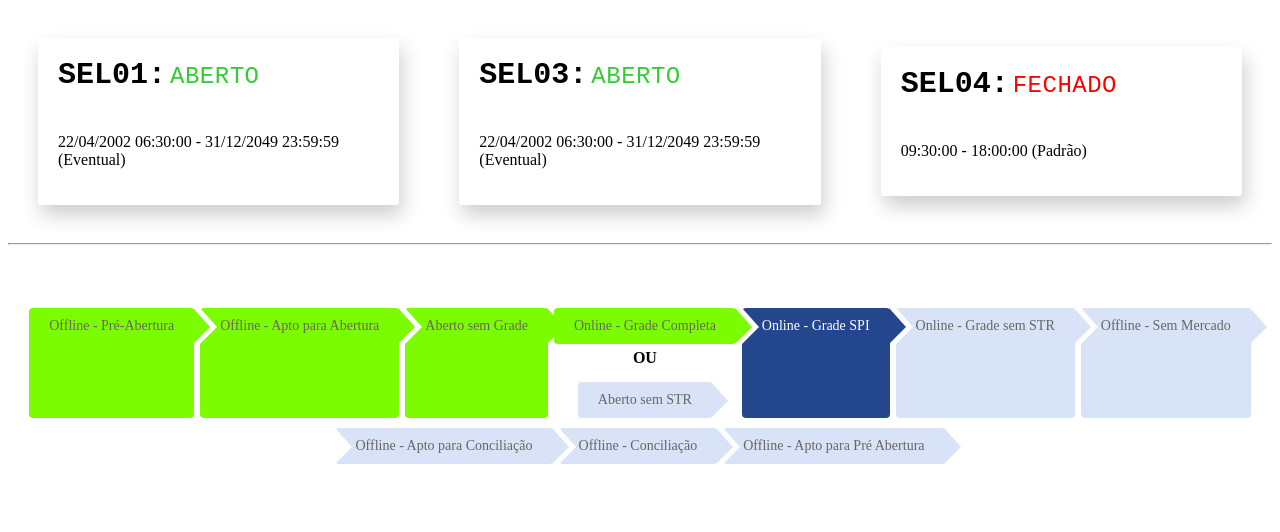
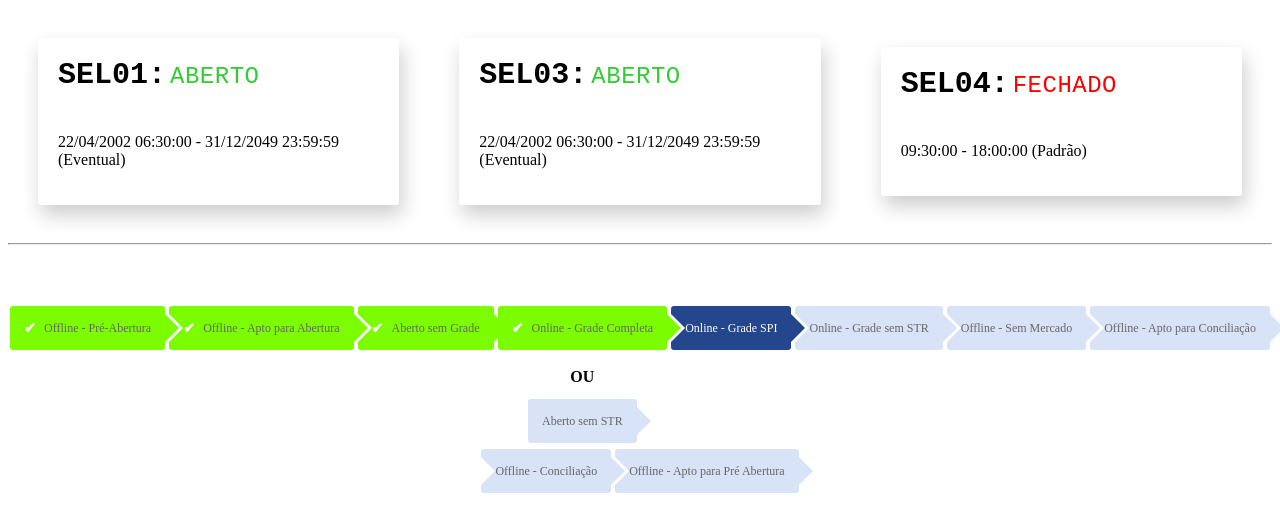
Before and after one commit to fjuncal/selic-status-poc, an Angular app: page / in a window 1280 px wide. Shown: the top 532 px of the page. Built offline with nearby package versions, Linux system fonts and the light colour scheme.

Commit message:
Melhorando um pouco mais ainda falta corrigir o layout

```diff
--- a/src/app/selic-status/componentes/ciclo-vida/ciclo-vida.component.scss
+++ b/src/app/selic-status/componentes/ciclo-vida/ciclo-vida.component.scss
@@ -14,7 +14,7 @@
   position: relative;
 }
 
-/* Mantém os steps alinhados corretamente */
+/* 🔥 Mantém os steps alinhados corretamente sem perder a estrutura original */
 .arrow-steps {
   display: flex;
   flex-wrap: wrap;
@@ -23,39 +23,45 @@
   position: relative;
 }
 
-/* Mantém "Online - Grade Completa", "OU" e "Aberto sem STR" agrupados */
+/* 🔥 Mantém "Online - Grade Completa", "OU" e "Aberto sem STR" agrupados */
 .grupo-online {
   display: flex;
   flex-direction: column;
   align-items: center;
 }
 
-/* Define os estilos dos steps */
+/* 🔥 Ajuste do tamanho dos steps sem alterar a estrutura original */
 .arrow-steps .step {
-  font-size: 14px;
+  font-size: 12px;
   text-align: center;
   color: #666;
   cursor: default;
-  margin: 5px 3px;
-  padding: 10px 20px;
+  margin: 3px 2px;
+  padding: 6px 14px;
   background-color: #d9e3f7;
-  border-radius: 4px;
+  border-radius: 3px;
   white-space: nowrap;
+  display: inline-flex;
+  align-items: center;
+  justify-content: center;
+  min-width: auto;
+  height: 32px;
   position: relative;
 }
 
-/* Mantém as setas entre os steps */
+/* 🔥 Aumentando o tamanho da seta */
 .arrow-steps .step:after,
 .arrow-steps .step:before {
   content: " ";
   position: absolute;
-  top: 0;
-  right: -16px;
+  top: 50%;
+  transform: translateY(-50%);
+  right: -14px; /* 🔥 Aumenta um pouco a seta */
   width: 0;
   height: 0;
-  border-top: 19px solid transparent;
-  border-bottom: 17px solid transparent;
-  border-left: 17px solid #d9e3f7;
+  border-top: 14px solid transparent;
+  border-bottom: 14px solid transparent;
+  border-left: 14px solid #d9e3f7;
   z-index: 2;
   transition: border-color 0.2s ease;
 }
@@ -63,39 +69,57 @@
 .arrow-steps .step:before {
   right: auto;
   left: 0;
-  border-left: 17px solid #fff;
+  border-left: 14px solid #fff;
   z-index: 0;
 }
 
-/* Mantém a sequência dos steps */
+/* 🔥 Mantém a sequência dos steps como estava antes */
 .arrow-steps .step:first-child:before {
   border: none;
 }
 
-/* Steps concluídos */
+/* 🔥 Mantém os steps concluídos com a cor original */
 .arrow-steps .step.done {
   background-color: lawngreen;
 }
 
 .arrow-steps .step.done:after {
-  border-left: 17px solid lawngreen;
+  border-left: 14px solid lawngreen;
 }
 
-/* Step atual */
+/* 🔥 Restaura o ✔ na frente do texto */
+.arrow-steps .step.done span {
+  position: relative;
+  padding-left: 20px; /* 🔥 Dá espaço para o ✔ */
+}
+
+.arrow-steps .step.done span:before {
+  content: "✔";
+  font-size: 14px;
+  font-weight: bold;
+  color: white; /* 🔥 Agora o ✔ é branco como antes */
+  position: absolute;
+  left: 0;
+  top: 50%;
+  transform: translateY(-50%);
+}
+
+/* 🔥 Mantém o step atual com destaque */
 .arrow-steps .step.current {
   background-color: #23468c;
   color: white;
 }
 
 .arrow-steps .step.current:after {
-  border-left: 17px solid #23468c;
+  border-left: 14px solid #23468c;
 }
 
-/* "OU" formatado corretamente */
+/* 🔥 "OU" agora tem mais espaçamento para não ficar grudado */
 .separator {
   font-weight: bold;
   text-align: center;
   margin-bottom: 5px;
+  margin-top: 15px; /* 🔥 Adicionando um espaço maior */
 }
 
 /* 🔥 "Aberto sem STR" sempre abaixo do "OU" */
```
